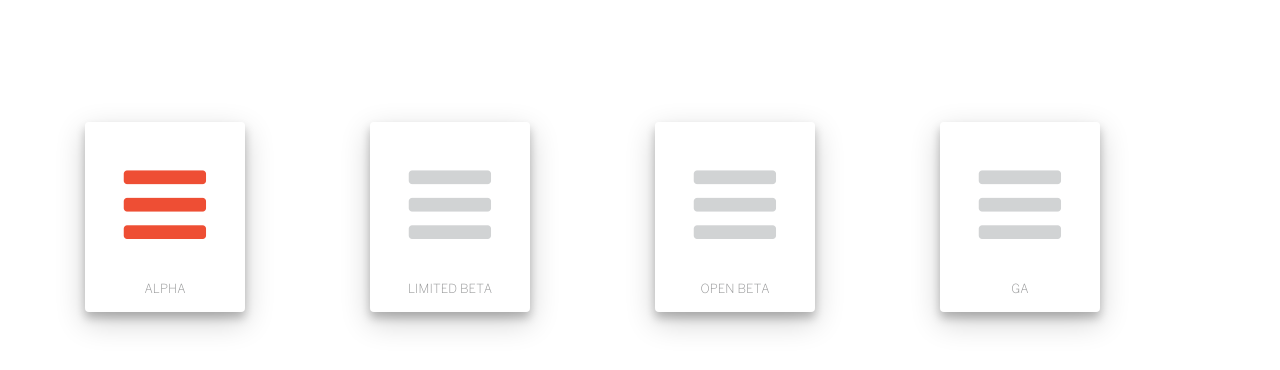
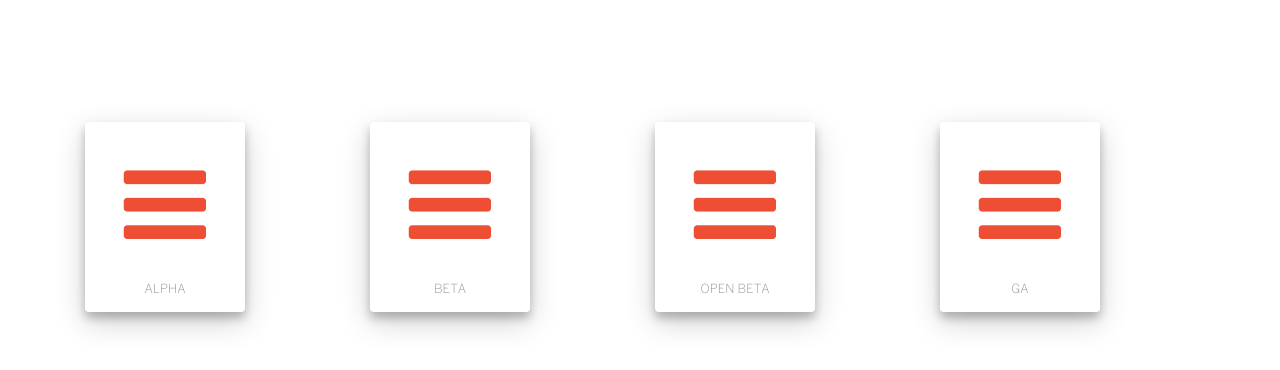
Before and after one commit to caleorourke/proof, a Jekyll site: the page built from portfolio.html, in a window 1280 px wide. Shown: the top 370 px of the page. Built offline with Jekyll 4.4.1, drawn with Linux system fonts in a browser that asks for light colours; nearby versions of some CDN libraries; Markdown is read by kramdown in place of the engine named in the settings; the repository's description, which GitHub fills in, is left out.

Commit message:
Update portfolio-three.html

```diff
--- a/_includes/partials/portfolio-three.html
+++ b/_includes/partials/portfolio-three.html
@@ -17,8 +17,8 @@
           <div>
             <span class="fa-stack icon-large">
               <i class="fa fa-circle fa-stack-2x icon-transparent shadow"></i>
-              <i class="fa fa-bars fa-stack-1x icon-gray"></i>
-              <h2 class="icon-caption u-text-center">Limited Beta</h2>
+              <i class="fa fa-bars fa-stack-1x icon-red"></i>
+              <h2 class="icon-caption u-text-center">Beta</h2>
             </span>
           </div>
         </div>
@@ -27,7 +27,7 @@
           <div>
             <span class="fa-stack icon-large">
               <i class="fa fa-circle fa-stack-2x icon-transparent shadow"></i>
-              <i class="fa fa-bars fa-stack-1x icon-gray"></i>
+              <i class="fa fa-bars fa-stack-1x icon-red"></i>
               <h2 class="icon-caption u-text-center">Open Beta</h2>
             </span>
           </div>
@@ -37,7 +37,7 @@
           <div>
             <span class="fa-stack icon-large">
               <i class="fa fa-circle fa-stack-2x icon-transparent shadow"></i>
-              <i class="fa fa-bars fa-stack-1x icon-gray"></i>
+              <i class="fa fa-bars fa-stack-1x icon-red"></i>
               <h2 class="icon-caption u-text-center">GA</h2>
             </span>
           </div>
```
